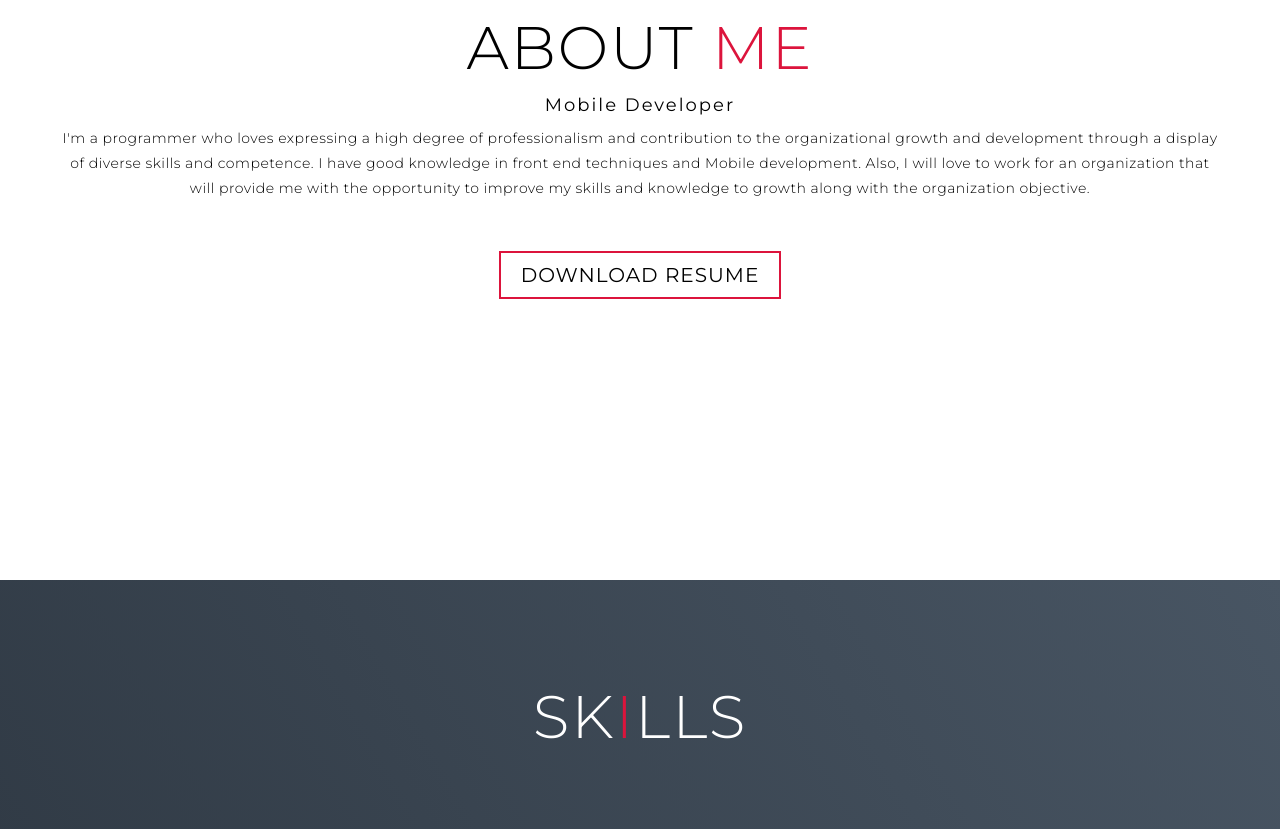
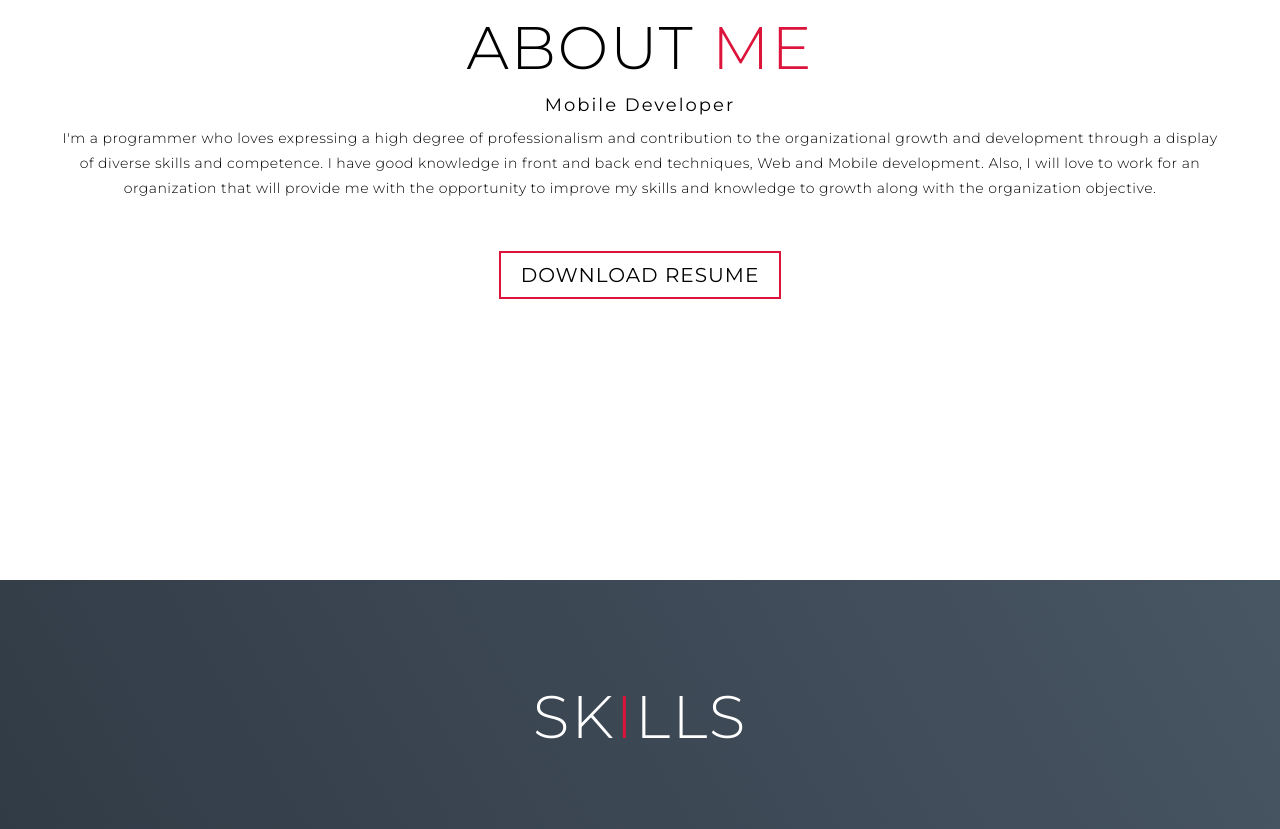
Before and after one commit to phonixcode/porfolio-website, a plain HTML site: page index.html in a window 1280 px wide. Shown: the part 1020-1849 px from the top of the page. Drawn offline with Linux system fonts and the light colour scheme.

Commit message:
Update index.html

```diff
--- a/index.html
+++ b/index.html
@@ -50,7 +50,7 @@
       <div class="col-center">
         <h1 class="section-title">About <span>me</span></h1>
         <h2>Mobile Developer</h2>
-        <p>I'm a programmer who loves expressing a high degree of professionalism and contribution to the organizational growth and development through a display of diverse skills and competence. I have good knowledge in front end techniques and Mobile development. Also,
+        <p>I'm a programmer who loves expressing a high degree of professionalism and contribution to the organizational growth and development through a display of diverse skills and competence. I have good knowledge in front and back end techniques, Web and Mobile development. Also,
           I will love to work for an organization that will provide me with the opportunity to improve my skills and knowledge to growth along with the organization objective.
         </p>
 <!--         <a href="https://drive.google.com/uc?id=1CGkHdlBUWMM6RWDE2jlE5rO5zLBJCg1t&export=download" class="cta">Download Resume</a> -->
```
